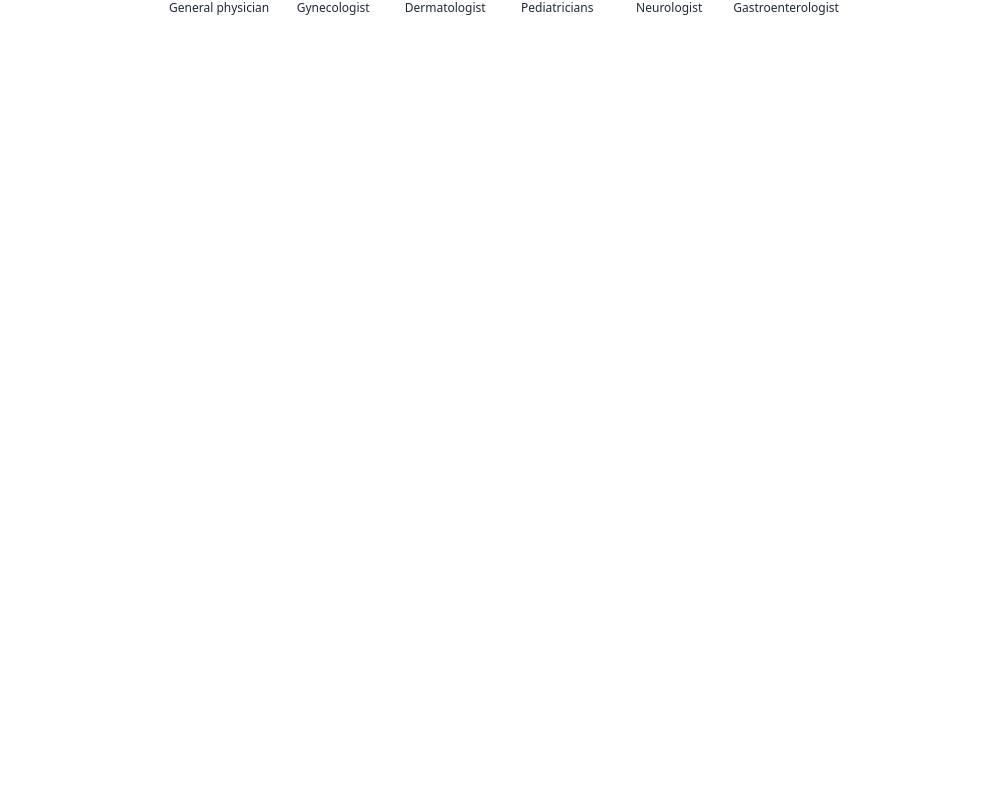
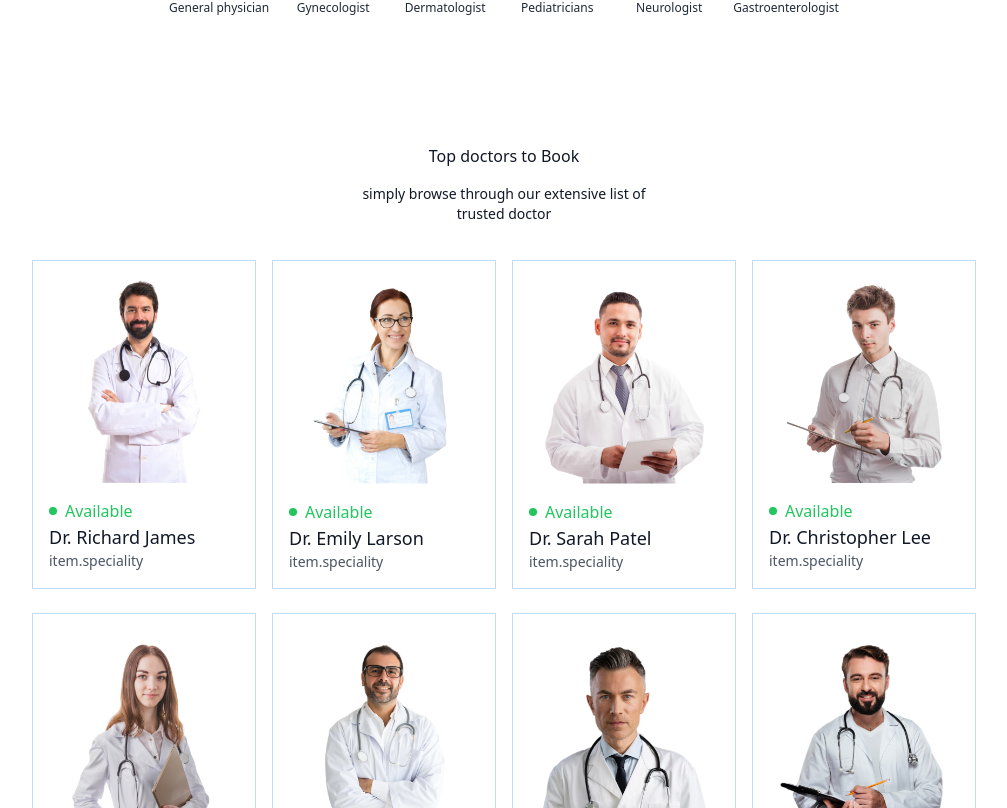
Before and after one commit to KasunWilbagedara/Car-Modification-Booking-System, a React (Vite) app in the folder Frontend/: page / in a window 1280 px wide. Shown: the part 992-1800 px from the top of the page, without its empty margins (136-1143 px from the left). Before the commit the page ends 1072 px from the top, so only its background shows below. Built offline with nearby package versions, Linux system fonts and the light colour scheme.

Commit message:
lawyer home page adj

```diff
--- a/Frontend/index.html
+++ b/Frontend/index.html
@@ -1,5 +1,5 @@
 <!doctype html>
-<html lang="en">
+<html lang="en" class="scroll-smooth">
   <head>
     <meta charset="UTF-8" />
     <link rel="icon" type="image/svg+xml" href="/vite.svg" />
--- a/Frontend/src/App.jsx
+++ b/Frontend/src/App.jsx
@@ -19,6 +19,7 @@
 
 
 
+
      </Routes>
     </div>
   )
--- /dev/null
+++ b/Frontend/src/components/TopDoctors.jsx
@@ -0,0 +1,37 @@
+import React, { useContext } from 'react'
+
+import { useNavigate } from 'react-router-dom'
+import { AppContext } from '../context/AppContext'
+
+const TopDoctors = () => {
+const navigate = useNavigate()
+const {doctors} = useContext(AppContext)
+
+
+
+
+  return (
+    <div className='flex flex-col items-center gap-4 my-16 text-gray-900 md:mx-10'>
+      <h1 className='text-3x1 font-medium'>Top doctors to Book</h1>
+      <p className='sm:w-1/3 text-center text-sm'>simply browse through our extensive list of trusted doctor</p>
+    <div className='w-full grid grid-cols-auto gap-4 pt-5 gap-y-6 px-3 sm:px-0'>
+        {doctors.slice(0,10).map((item,index)=>(
+          <div onClick={()=>navigate('/appointment/${items._id}')} className='border border-blue-200 rounded-x1 overflow-hidden cursor-pointer hover:translate-y-[-10px] trasition-all duration-500'>
+            <img className='blg-blue-50' src={item.image} alt=" " />
+            <div className='p-4'>
+              <div className='flex items-center gap-2 text -sm text-center text-green-500'>
+                <p className='w-2 h-2 bg-green-500 rounded-full'></p><p>Available</p>
+              </div>
+
+            <p className='text-gray-900 text-lg font-medium'>{item.name}</p>
+            <p className='text-gray-600 text-sm'>item.speciality</p>
+            </div>
+            </div>
+        ))}
+    </div>
+    <button onClick={()=>{navigate('/doctors');scrollTo(0,0) }} className='bg-blue-50 text-gray-600 px-12 py-3 rounded-full mt-10 '>more</button>
+    </div>
+  )
+}
+
+export default TopDoctors
--- /dev/null
+++ b/Frontend/src/context/AppContext.jsx
@@ -0,0 +1,16 @@
+import { createContext } from "react";
+import { doctors } from "../assets/assets";
+export const AppContext = createContext();
+
+const AppContextProvider=(props) => {
+    const value ={
+        doctors,
+    }
+    return(
+        <AppContext.Provider value={value}>
+            {props.children}
+        </AppContext.Provider>
+    )
+}
+
+export default AppContextProvider
--- a/Frontend/src/main.jsx
+++ b/Frontend/src/main.jsx
@@ -3,9 +3,14 @@
 import './index.css'
 import App from './App.jsx'
 import { BrowserRouter } from 'react-router-dom'
+import AppContextProvider from './context/AppContext.jsx'
+
+
 
 createRoot(document.getElementById('root')).render(
   <BrowserRouter>
-    <App />
+    <AppContextProvider>
+      <App />
+    </AppContextProvider>
   </BrowserRouter>,
 )
--- a/Frontend/src/pages/Home.jsx
+++ b/Frontend/src/pages/Home.jsx
@@ -1,11 +1,13 @@
 import React from 'react'
 import Header from '../components/Header'
 import SpecialityMenu from '../components/SpecialityMenu'
+import TopDoctors from '../components/TopDoctors'
 const Home = () => {
   return (
     <div>
       <Header/>
       <SpecialityMenu/>
+      <TopDoctors/>
     </div>
   )
 }
--- a/Frontend/tailwind.config.js
+++ b/Frontend/tailwind.config.js
@@ -10,6 +10,9 @@
         primary: "#5f6fff",
         white: "#ffffff", // correct 6-digit hex
       },
+      gridTemplateColumns:{
+        'auto' :'repeat(auto-fill,minmax(200px,1fr))'
+      }
     },
   },
   plugins: [],
```
Also changed, not shown: Frontend/src/components/Banner.jsx (added).
